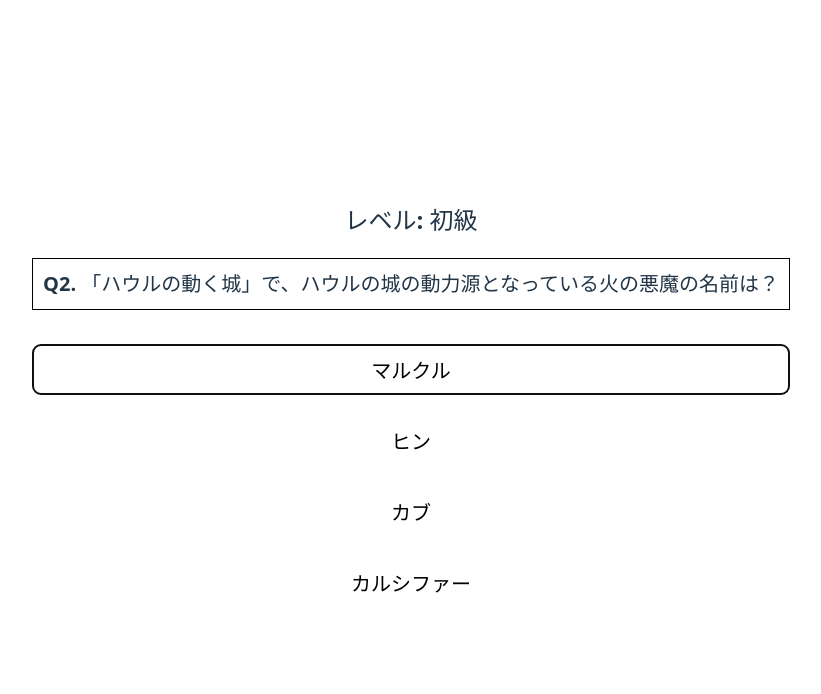
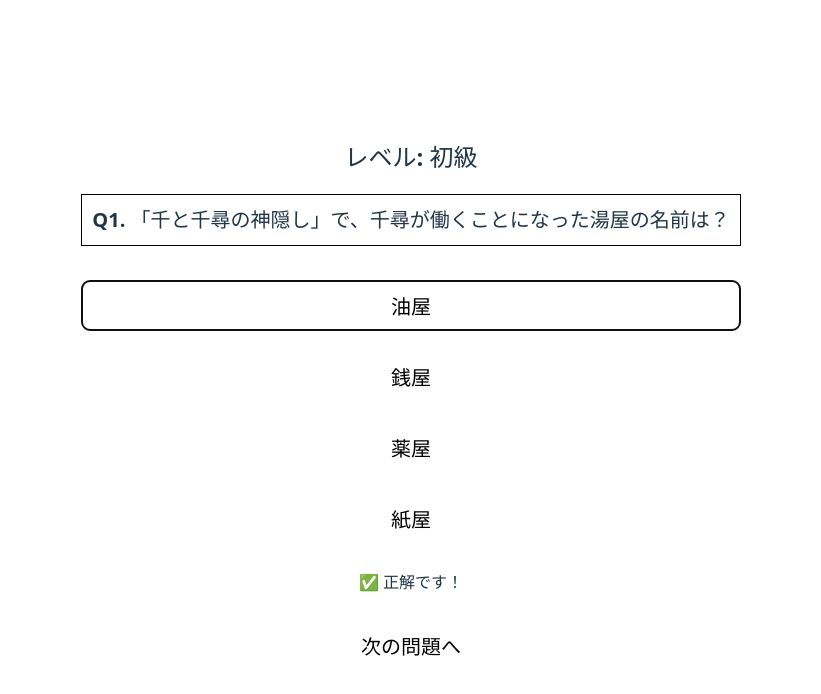
Before and after one commit to yuu-kuguhara/react-quiz-app, a React (Vite) app: page /quiz in a window 1280 px wide. Both pictures are taken after a click on the button "油屋". Shown: the top 694 px of the page, without its empty margins (229-1050 px from the left). Built offline with nearby package versions, Linux system fonts and the light colour scheme.

Commit message:
・正解不正解の表示、ロジック

```diff
--- /dev/null
+++ b/src/components/AnswerResult/AnswerResult.jsx
@@ -0,0 +1,27 @@
+import Button from "../Button/Button";
+import styles from "./AnswerResult.module.css";
+
+export default function AnswerResult({ isCorrect, correctAnswer, onNext }) {
+  return (
+    <div className={styles.resultContainer}>
+      {isCorrect ? (
+        <p className={styles.correct}>✅ 正解です！</p>
+      ) : (
+        <div className={styles.incorrect}>
+          ❌ 不正解です！正解は：
+          {Array.isArray(correctAnswer) ? (
+            <ul>
+              {correctAnswer.map((answer, index) => (
+                <p key={index}>{answer}</p>
+              ))}
+            </ul>
+          ) : (
+            <p>{correctAnswer}</p>
+          )}
+        </div>
+      )}
+
+      <Button onClick={onNext}>次の問題へ</Button>
+    </div>
+  );
+}
--- a/src/pages/QuizPage.jsx
+++ b/src/pages/QuizPage.jsx
@@ -6,6 +6,7 @@
 import { useEffect, useState } from "react";
 import TextQuestion from "../components/TextQuestion/TextQuestion";
 import { getLevelLabel } from "../data/quizLevel";
+import AnswerResult from "../components/AnswerResult/AnswerResult";
 
 export default function QuizPage() {
   const [quizIndex, setQuizIndex] =
@@ -14,41 +15,53 @@
   const [currentLevel, setCurrentLevel] = useState(
     getLevelLabel(quizIndex)
   ); /* useState(...) の初期値として現在のレベルを取得 */
+  const [isCorrect, setIsCorrect] = useState(null); //正誤判定
+  const [showResult, setShowResult] = useState(false); //結果表示フラグ
   const navigation = useNavigate();
   const MAX_QUIZ_LEN = quizData.length;
   const level = getLevelLabel(quizIndex);
 
   // 4択問題のクリック処理
   const handleClick = (clickedIndex) => {
-    // ユーザーの回答が正解かどうかをチェック
-    if (clickedIndex === quizData[quizIndex].answerIndex) {
-      // 配列にtrueを追加
-      setAnswerLogs((prev) => [...prev, true]); /* ...→スプレッド構文 */
-    } else {
-      setAnswerLogs((prev) => [...prev, false]);
-    }
-    // quizIndexを引数として受け取る(Stateの値を取得)
-    // 下記のコードを関数型更新と呼ぶ
-    setQuizIndex((prev) => prev + 1); /* prev→previous(前の) */
+    if (showResult) return; //既に解答済みなら何もしない
+    // 正誤判定ロジック
+    const correctIndex = quizData[quizIndex].answerIndex;
+    const isAnswerCorrect =
+      clickedIndex ===
+      correctIndex; /* ユーザーが選択したインデックスと正解のインデックスを比較 */
+
+    setIsCorrect(isAnswerCorrect);
+    setShowResult(true); /* 結果表示フラグをtrueにする */
+
+    setAnswerLogs((prev) => [
+      ...prev,
+      isAnswerCorrect,
+    ]); /* prev→previous(前の) */
   };
 
   // 記述式問題の解答送信処理
   const handleTextSubmit = (input) => {
+    if (showResult) return;
     const correctAnswers = quizData[quizIndex].answerText.map((ans) =>
       ans.trim()
     );
     const userAnswer = input.trim();
 
-    if (correctAnswers.includes(userAnswer)) {
-      /* includes(...)→ userAnswerがcorrectAnswers配列の中に含まれているかを判定*/
-      setAnswerLogs((prev) => [...prev, true]);
-    } else {
-      setAnswerLogs((prev) => [
-        ...prev,
-        false,
-      ]); /* answerLogs = [true, false, true, ..., true] のように履歴がたまる */
-    }
-    setQuizIndex((prev) => prev + 1);
+    const isAnswerCorrect =
+      correctAnswers.includes(
+        userAnswer
+      ); /* ユーザーの入力が正解の配列に含まれているかを判定 */
+    setIsCorrect(isAnswerCorrect); /* 正誤判定を更新 */
+    setShowResult(true);
+
+    setAnswerLogs((prev) => [...prev, isAnswerCorrect]);
+  };
+
+  // 次の問題へ進む処理
+  const goNext = () => {
+    setIsCorrect(null); // 正誤判定をリセット
+    setShowResult(false); // 結果表示フラグをリセット
+    setQuizIndex((prev) => prev + 1); /* quizIndexを1つ進める */
   };
 
   // レベル変更時の通知ロジック
@@ -68,12 +81,19 @@
     if (answerLogs.length === MAX_QUIZ_LEN) {
       // 何問正解したのかを表示
       const correctNum = answerLogs.filter((answer) => answer === true);
+
+      // 数秒待ってから結果ページに遷移
+      const timer = setTimeout(() => {
         navigation(ROUTES.RESULT, {
           state: {
             maxQuizLen: MAX_QUIZ_LEN,
             correctNumLen: correctNum.length,
           },
         });
+      }, 5000);
+
+      // クリーンアップ
+      return () => clearTimeout(timer);
     }
   }, [answerLogs, MAX_QUIZ_LEN, navigation]);
 
@@ -99,6 +119,17 @@
             question={quizData[quizIndex]}
           />
         ))}
+
+      {showResult && (
+        <AnswerResult
+          isCorrect={isCorrect}
+          correctAnswer={
+            quizData[quizIndex].answerText ||
+            quizData[quizIndex].options[quizData[quizIndex].answerIndex]
+          }
+          onNext={goNext}
+        />
+      )}
     </>
   );
 }
```
Also changed, not shown: src/components/AnswerResult/AnswerResult.module.css (added), src/memo.txt. Lines whose indentation alone changed are shown as unchanged.
